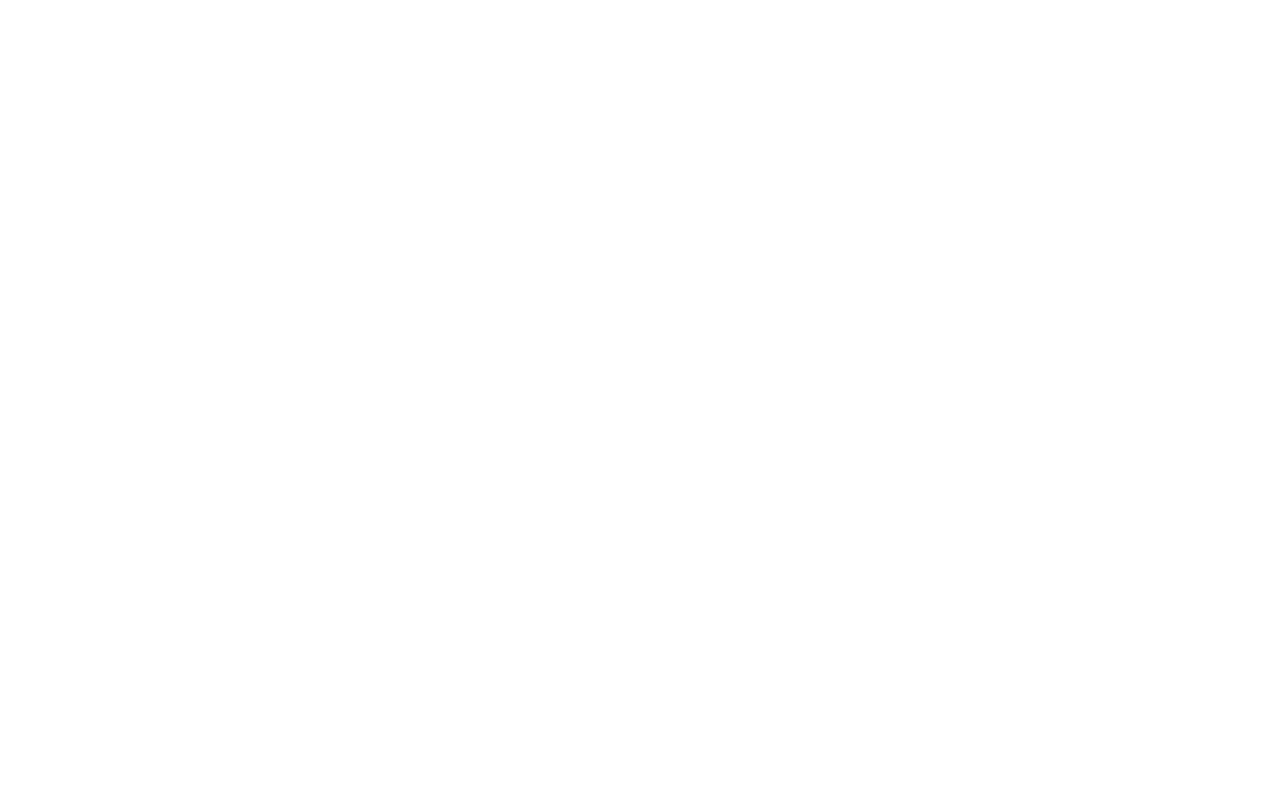
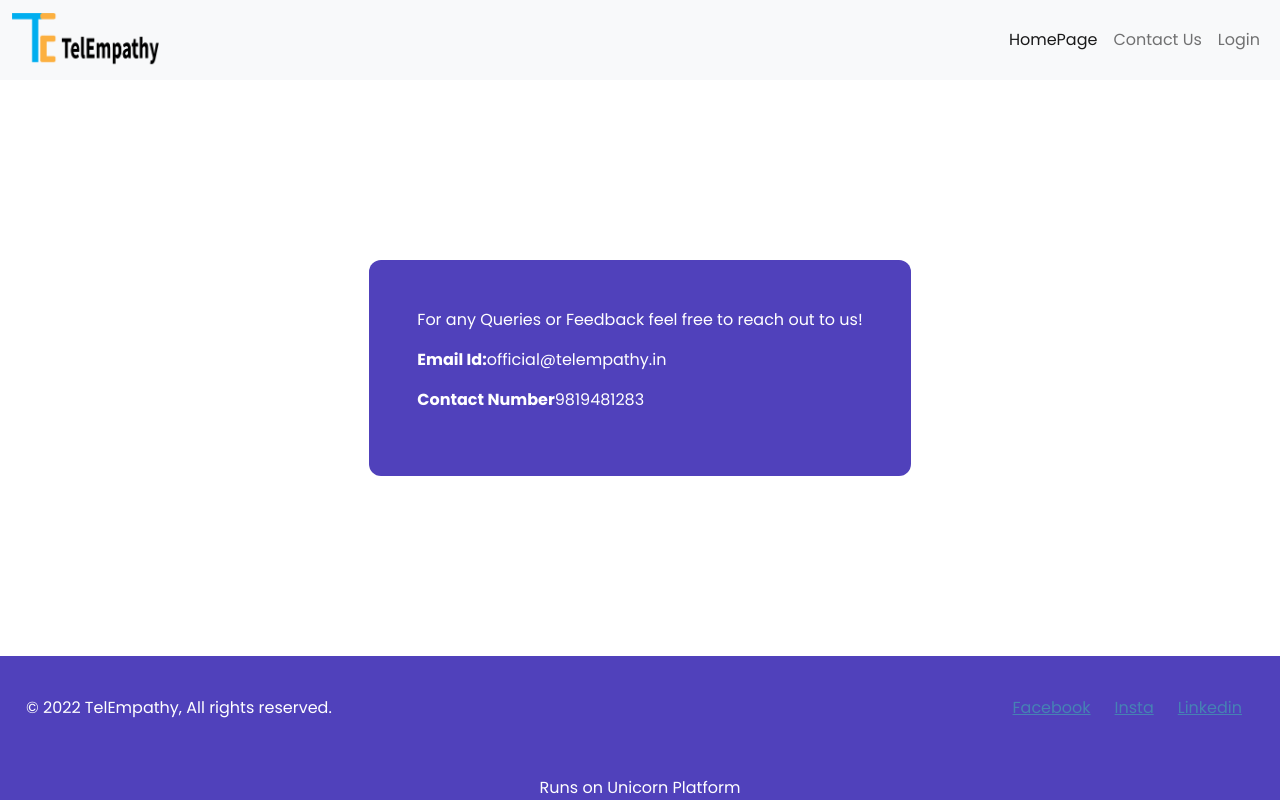
Before and after one commit to aniket7515/TelEmpathy_Internship_work, a React (Create React App) app: page /contact in a window 1280 px wide. Before the commit this address had no page. Built offline with nearby package versions, Linux system fonts and the light colour scheme.

Commit message:
Added Contact Us Page

```diff
--- a/src/App.js
+++ b/src/App.js
@@ -2,6 +2,7 @@
 import './App.css';
 import {BrowserRouter,Routes,Route} from 'react-router-dom'
 import HomePage from './Pages/HomePage';
+import ContactPage from './Pages/ContactPage';
 
 function App() {
   return (
@@ -10,6 +11,7 @@
 
          <Routes>
            <Route path="/" exact  element={<HomePage/>}/>
+           <Route path="/contact" exact  element={<ContactPage/>}/>
 
          </Routes>
 
--- /dev/null
+++ b/src/Pages/ContactPage.jsx
@@ -0,0 +1,19 @@
+import React from 'react'
+import Navbar from '../components/Navbar'
+import Footer from '../components/Footer'
+import ContactUsCard from '../components/ContactUsCard'
+
+const ContactPage = () => {
+  return (
+    <div>
+        <Navbar/>
+
+        <ContactUsCard/>
+
+
+        <Footer/>
+    </div>
+  )
+}
+
+export default ContactPage
--- /dev/null
+++ b/src/components/ContactUsCard.css
@@ -0,0 +1,32 @@
+.screen{
+    min-height: 70vh;
+    justify-content: center;
+    margin: auto auto;
+
+}
+
+.contact{
+
+    text-align: center;
+    justify-content: center;
+    margin: auto auto;
+
+}
+.text-box{
+
+    display: flex;
+  justify-content: center;
+  align-items: center;
+  text-align: center;
+  min-height: 72vh;
+}
+.text-content{
+    background-color: #5041BB;
+    padding: 3rem;
+    border-radius: 12px;
+    color: #fff;
+    text-align: left;
+}
+.text-content p{
+    font-size:16px;
+}
--- /dev/null
+++ b/src/components/ContactUsCard.jsx
@@ -0,0 +1,21 @@
+import React from 'react'
+import './ContactUsCard.css'
+
+const ContactUsCard = () => {
+  return (
+    <div className="screen">
+        <div className="contact">
+            <div className="text-box">
+                <div className="text-content">
+                    <p>For any Queries or Feedback feel free to reach out to us!</p>
+                    <p><strong>Email Id:</strong>official@telempathy.in </p>
+                    <p><strong>Contact Number</strong>9819481283 </p>
+                </div>
+
+            </div>
+        </div>
+    </div>
+  )
+}
+
+export default ContactUsCard
--- a/src/components/Header.css
+++ b/src/components/Header.css
@@ -25,6 +25,7 @@
     .header-left-side{
         justify-content: left;
        text-align: left;
+
 
 
 
--- a/src/components/Navbar.jsx
+++ b/src/components/Navbar.jsx
@@ -1,6 +1,6 @@
 import React, {useState} from "react";
 import Logo from './Images/Logo_TelEmpathy.png'
-
+import {BrowserRouter,Routes,Route,Link} from 'react-router-dom'
 const Navbar = () => {
     // const[show, setShow]=useState(false);
   return (
@@ -8,17 +8,17 @@
 
 <nav className="navbar navbar-expand-lg navbar-light bg-light pl-3 pr-3">
   <div className="container-fluid justify-space-between">
-    <a className="navbar-brand" href="#"><img src={Logo} alt="" style={{height:"54px"}}/></a>
+    <Link to="/" className="navbar-brand" href="#"><img src={Logo} alt="" style={{height:"54px"}}/></Link>
     <button className="navbar-toggler" type="button" data-bs-toggle="collapse" data-bs-target="#navbarSupportedContent" aria-controls="navbarSupportedContent" aria-expanded="false" aria-label="Toggle navigation">
       <span className="navbar-toggler-icon"></span>
     </button>
     <div className="collapse navbar-collapse  justify-content-end" id="navbarSupportedContent">
       <ul className="navbar-nav ms-auto mb-2 mb-lg-0  mr-auto">
         <li className="nav-item">
-          <a className="nav-link active" aria-current="page" href="#">HomePage</a>
+          <Link to="/" className="nav-link active" aria-current="page" href="#">HomePage</Link>
         </li>
         <li className="nav-item">
-          <a className="nav-link" href="#">Contact Us</a>
+          <Link to="/contact" className="nav-link" href="#">Contact Us</Link>
         </li>
         <li className="nav-item">
           <a className="nav-link" href="#">Login</a>
```
